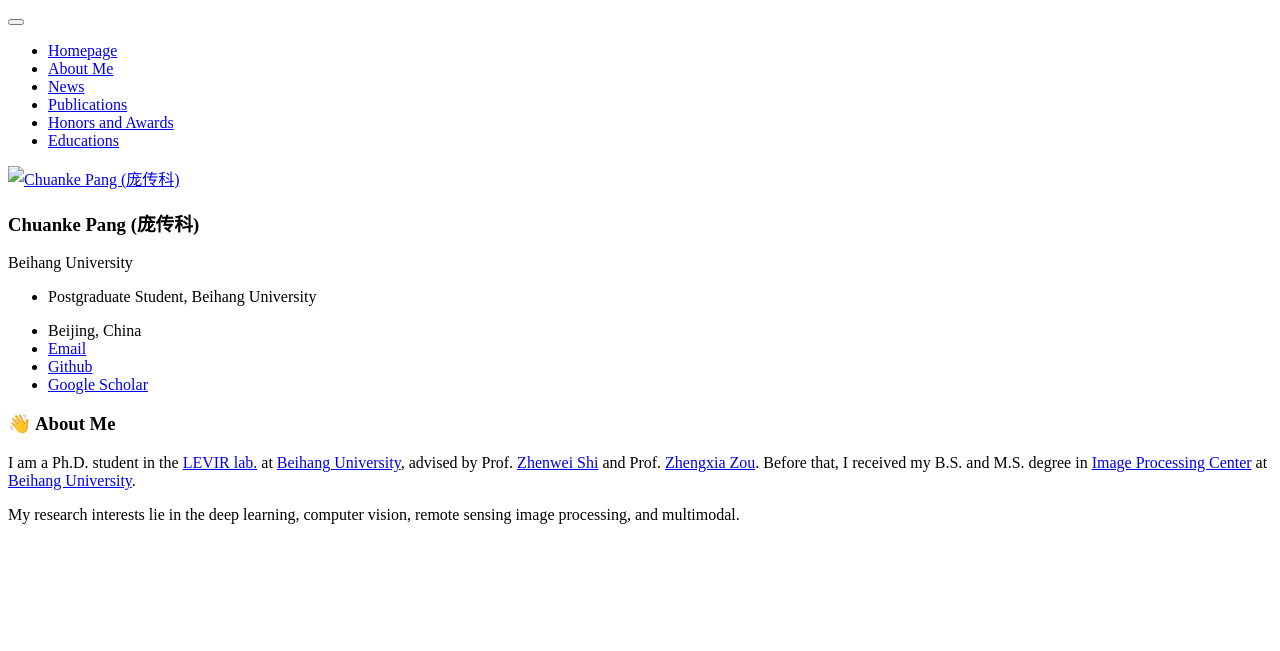
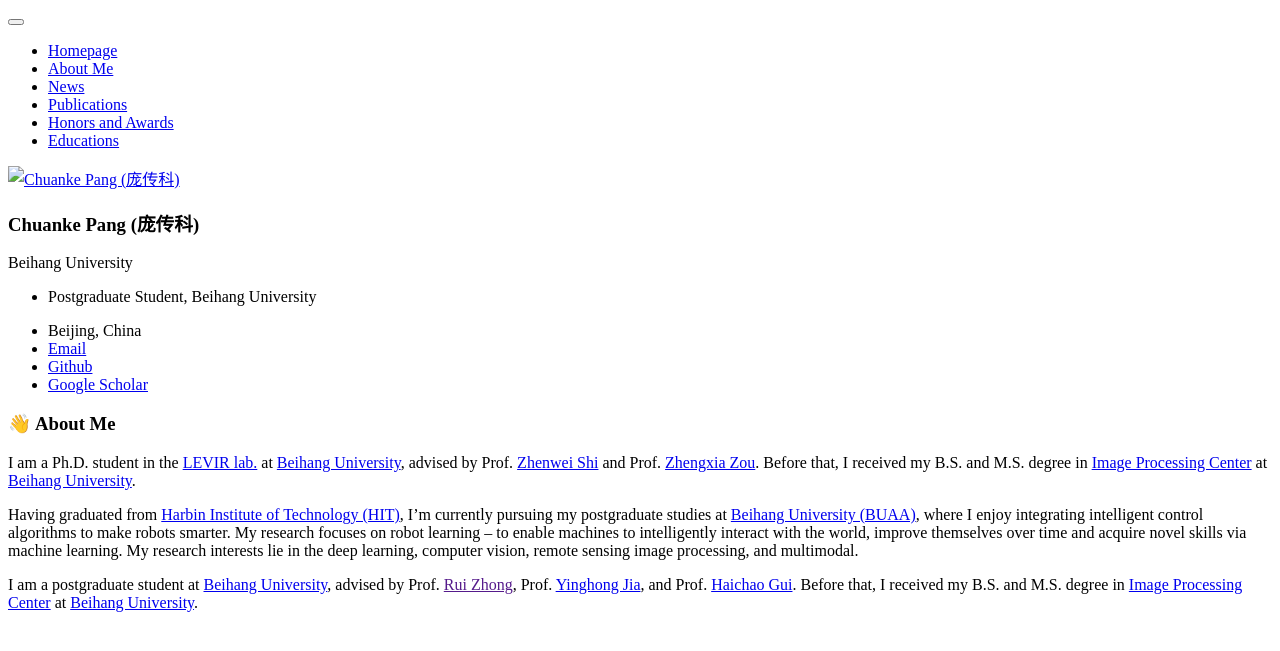
Before and after one commit to chuankepang/chuanke_academic.github.io, a Jekyll site: the page built from _pages/includes/intro.md, in a window 1280 px wide. Shown: the top 651 px of the page. Built offline with Jekyll 4.4.1, drawn with Linux system fonts in a browser that asks for light colours; our own code applies the rules of GitHub Pages for plain Markdown files.

Commit message:
Update intro.md

```diff
--- a/_pages/includes/intro.md
+++ b/_pages/includes/intro.md
@@ -2,4 +2,7 @@
 
 I am a Ph.D. student in the [LEVIR lab.](http://levir.buaa.edu.cn/) at [Beihang University](https://www.buaa.edu.cn/), advised by Prof. [Zhenwei Shi](http://levir.buaa.edu.cn/) and Prof. [Zhengxia Zou](https://zhengxiazou.github.io/). Before that, I received my B.S. and M.S. degree in [Image Processing Center](http://www.sa.buaa.edu.cn/) at [Beihang University](https://www.buaa.edu.cn/).
 
+Having graduated from <a href="http://hit.edu.cn/">Harbin Institute of Technology (HIT)</a>, I'm currently pursuing my postgraduate studies at <a href="http://buaa.edu.cn/">Beihang University (BUAA)</a>, where I enjoy integrating intelligent control algorithms to make robots smarter. My research focuses on robot learning – to enable machines to intelligently interact with the world, improve themselves over time and acquire novel skills via machine learning.
 My research interests lie in the deep learning, computer vision, remote sensing image processing, and multimodal.
+
+I am a postgraduate student at [Beihang University](https://www.buaa.edu.cn/), advised by Prof. [Rui Zhong](), Prof. [Yinghong Jia](http://levir.buaa.edu.cn/), and Prof. [Haichao Gui](https://zhengxiazou.github.io/). Before that, I received my B.S. and M.S. degree in [Image Processing Center](http://www.sa.buaa.edu.cn/) at [Beihang University](https://www.buaa.edu.cn/).
```
